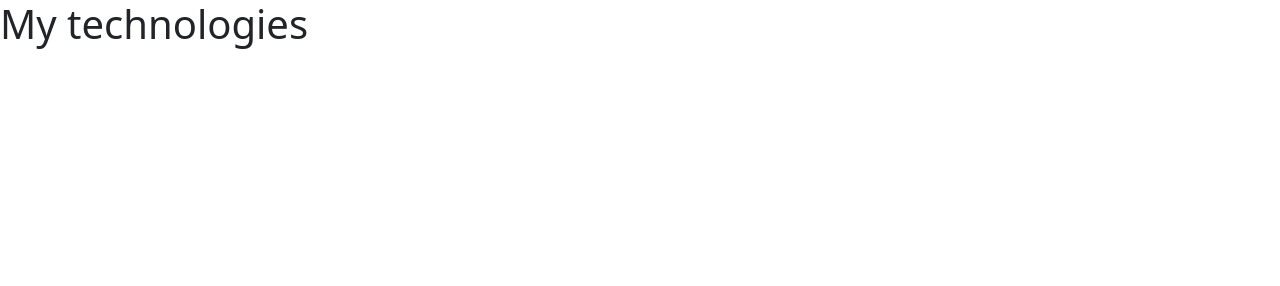
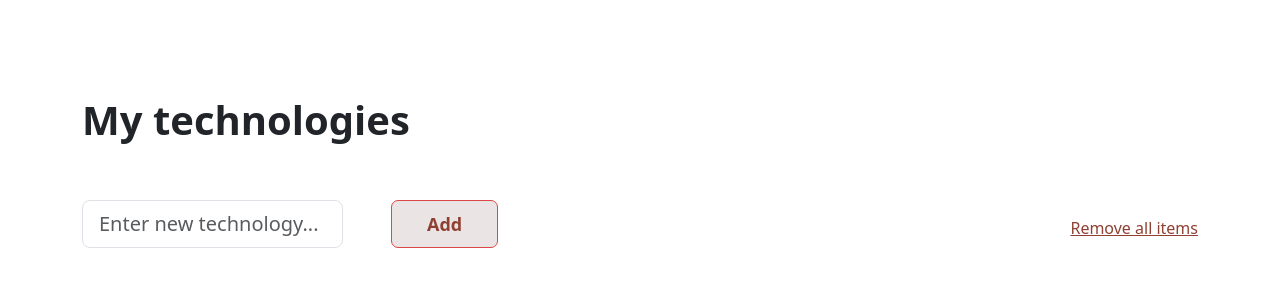
Before and after one commit to ivanmutina/speck-task, a plain HTML site: page index.html in a window 1280 px wide. Drawn offline with nearby package versions, Linux system fonts and the light colour scheme.

Commit message:
Initial design

```diff
--- a/index.html
+++ b/index.html
@@ -4,11 +4,33 @@
     <meta name="viewport" content="width=device-width, initial-scale=1">
     <link href="https://cdn.jsdelivr.net/npm/bootstrap@5.3.0-alpha1/dist/css/bootstrap.min.css" rel="stylesheet" integrity="sha384-GLhlTQ8iRABdZLl6O3oVMWSktQOp6b7In1Zl3/Jr59b6EGGoI1aFkw7cmDA6j6gD" crossorigin="anonymous">
     <link rel="stylesheet" href="style.css">
+
     <title>Speck Academy 2023</title>
 </head>
 <body>
 
-    <h1>My technologies</h1>
+    <div class="container col-12 mt-5 pb-5"></div>
+
+    <div class="container col-12 pb-5">
+        <h1><b>My technologies</b></h1>
+    </div>
+    <div class="container ">
+        <div class="row">
+            <div class="col-3 ">
+                <input class="form-control form-control-lg" type="text" placeholder="Enter new technology...">
+          </div>
+
+          <div class="col-7">
+            <button type="button" class="ms-4">Add</button>
+          </div>
+          <div class="col-2 pt-3" align="right">
+            <a href="#" clas="ms-5" >Remove all items</a>
+          </div>
+        </div>
+      </div>
+
+
+
     <script src="script.js"></script>
     <script src="https://cdn.jsdelivr.net/npm/bootstrap@5.3.0-alpha1/dist/js/bootstrap.bundle.min.js" integrity="sha384-w76AqPfDkMBDXo30jS1Sgez6pr3x5MlQ1ZAGC+nuZB+EYdgRZgiwxhTBTkF7CXvN" crossorigin="anonymous"></script>
 </body>
--- a/style.css
+++ b/style.css
@@ -0,0 +1,43 @@
+h2 {
+    padding-top: 5px;
+}
+
+
+/* Uređivanje bootstrap forme */
+.form-control:focus {
+    border-color: #da4848;
+    box-shadow: none;
+    -webkit-box-shadow: none;
+    border-radius: 5px;
+}
+
+.has-error .form-control:focus {
+    box-shadow: none;
+    -webkit-box-shadow: none;
+}
+
+
+button {
+    background-color: #eae5e4;
+    border-radius: 7px;
+    border: 1px solid #da4848;
+    color: #8f4032;
+    cursor: pointer;
+    font-size: 18px;
+    font-weight: 700;
+    line-height: 20px;
+    list-style: none;
+    margin: 0;
+    padding: 13px 35px ;
+    text-align: center;
+    transition-duration: 0.4s;
+  }
+
+  button:hover {
+      background-color: #8f4032;
+      color: white;
+    }
+
+a {
+    color: #8f4032;
+}
```
